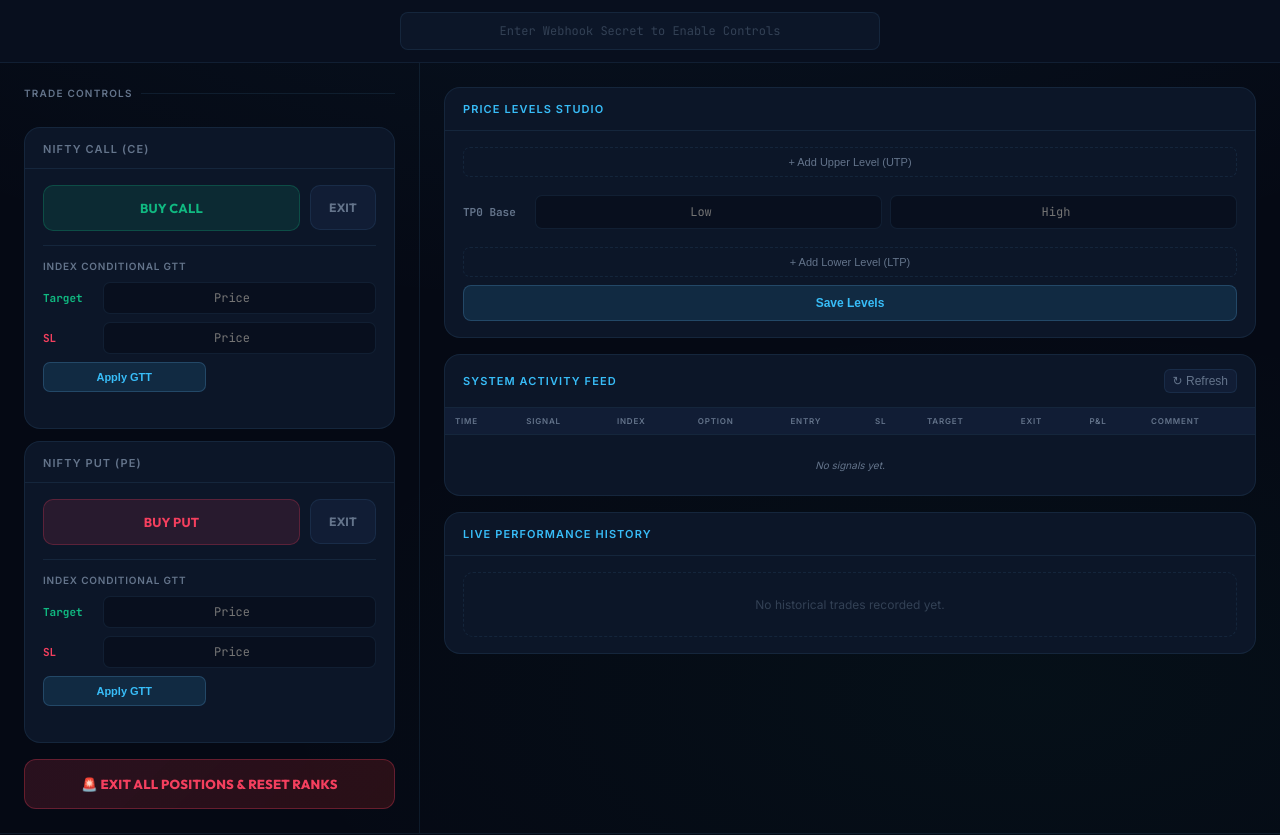
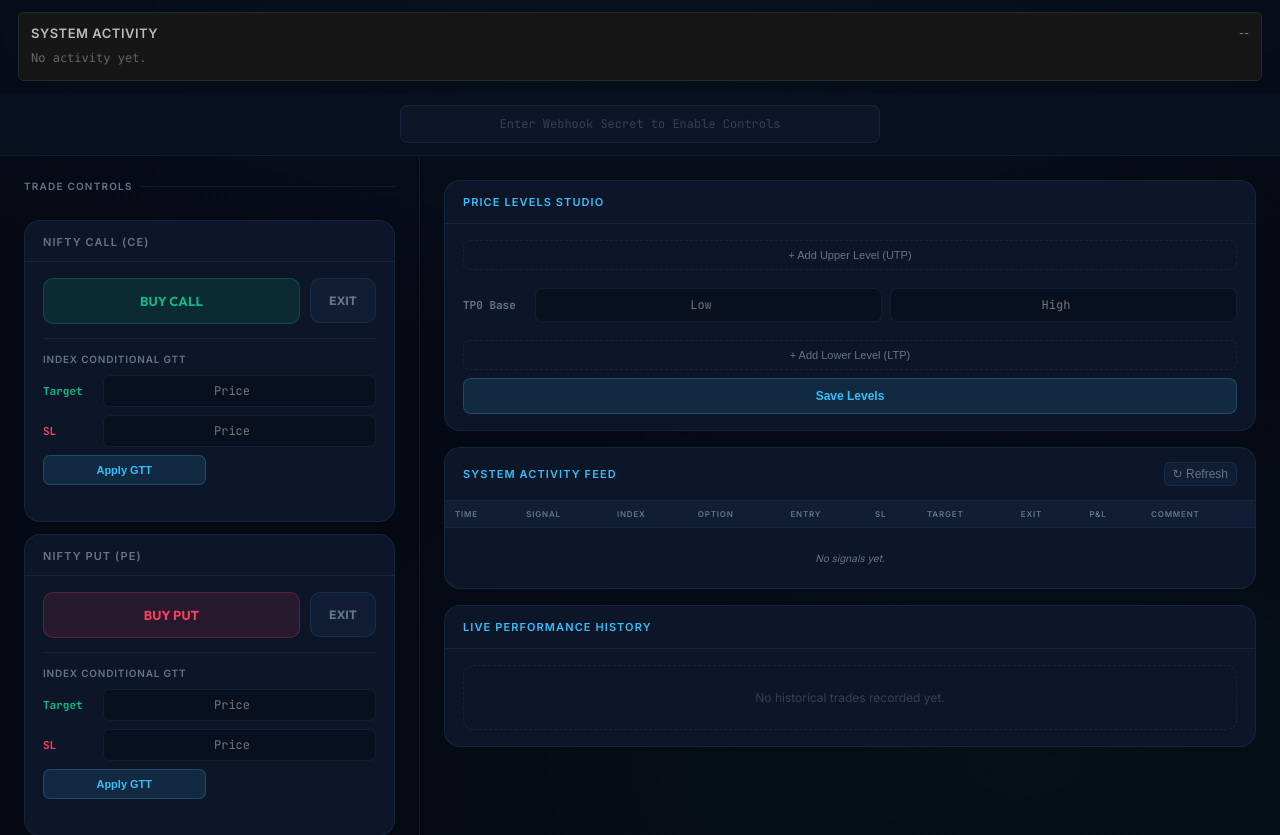
Before and after one commit to Sreekanth1995/TradingAgent, a Flask app: page / in a window 1280 px wide. Shown: the part 60-895 px from the top of the page. Run offline with Flask 3, Linux system fonts and the light colour scheme.

Commit message:
feat(dashboard): poll /activity-logs every 5s + sticky 🚨 banner
Closes the audit's #20 finding: every _add_activity_log 🚨 alarm was
going to a deque the dashboard never read. The operator only learned
about problems by SSH-ing in or noticing money missing.

  • Adds a top-of-page sticky banner that activates the moment any
    rendered activity log entry contains 🚨, surfacing the alarm with
    the count of additional alarms below it.

  • Adds a SYSTEM ACTIVITY panel that polls /activity-logs every 5s
    (matching refreshState cadence) and renders the most recent 20
    entries, color-coded red for 🚨 lines.

  • HTML escapes &, <, > in log content before innerHTML rendering
    (text-node context, so quotes aren't an escape vector).

Pair with the Slack webhook (previous commit) so 🚨 alarms hit two
operator-visible surfaces.

Co-Authored-By: Claude Opus 4.7 (1M context) <noreply@anthropic.com>

```diff
--- a/templates/index.html
+++ b/templates/index.html
@@ -1035,6 +1035,34 @@
             </button>
         </div>
     </header>
+
+    <!-- 🚨 ALARM BANNER (PR #9a T3a) — sticky, only visible when active alarms exist -->
+    <div id="alarm-banner" role="alert"
+         style="display:none; position:sticky; top:0; z-index:9999;
+                background:#7c1f1f; color:#ffe; padding:10px 18px;
+                font-family:ui-monospace,SFMono-Regular,Menlo,Consolas,monospace;
+                font-size:14px; line-height:1.4; border-bottom:2px solid #ffb500;
+                box-shadow:0 4px 12px rgba(124,31,31,0.6);">
+        <strong>🚨 ALARM</strong> &mdash; <span id="alarm-banner-msg">checking…</span>
+        <span style="float:right; opacity:0.7; font-size:12px;" id="alarm-banner-count"></span>
+    </div>
+
+    <!-- ACTIVITY LOG PANEL — recent system events, last 20 entries -->
+    <section id="activity-log-panel"
+             aria-label="System activity"
+             style="margin:12px 18px; padding:12px;
+                    background:#161616; border:1px solid #2a2a2a; border-radius:6px;">
+        <div style="display:flex; justify-content:space-between; align-items:center; margin-bottom:8px;">
+            <strong style="color:#bbb; font-size:13px; letter-spacing:0.5px;">SYSTEM ACTIVITY</strong>
+            <span id="activity-log-status" style="color:#888; font-size:11px;">--</span>
+        </div>
+        <div id="activity-log-list"
+             style="font-family:ui-monospace,SFMono-Regular,Menlo,Consolas,monospace;
+                    font-size:12px; line-height:1.6; max-height:260px; overflow-y:auto;
+                    color:#ddd;">
+            <span style="color:#666;">No activity yet.</span>
+        </div>
+    </section>
 
     <!-- AUTH STRIP -->
     <section class="auth-strip" aria-label="Authentication">
@@ -1263,6 +1291,12 @@
             }
             setInterval(refreshState, 5000);
             setInterval(refreshTradeFeed, 10000);
+            // PR #9a T3a — poll system activity logs so 🚨 alarms reach the operator.
+            // Without this the deque-only writes from server.py:_add_activity_log
+            // were invisible. The 5s cadence matches the existing refreshState
+            // tempo so the dashboard stays cheap.
+            refreshActivityLogs();
+            setInterval(refreshActivityLogs, 5000);
 
             // Handle Auth Success Redirect
             const params = new URLSearchParams(window.location.search);
@@ -1764,6 +1798,67 @@
             </tr>`;
         }
 
+        // PR #9a T3a — poll /activity-logs and render the last 20 entries.
+        // Sticky red banner activates whenever any rendered entry starts with 🚨,
+        // mirroring the Slack-webhook gating in server.py:_add_activity_log so the
+        // operator sees the alarm in two places (dashboard + Slack).
+        async function refreshActivityLogs() {
+            const secret = document.getElementById('secret').value.trim();
+            if (!secret) return;
+            try {
+                const res = await fetch('/activity-logs', {
+                    method: 'POST',
+                    headers: { 'Content-Type': 'application/json' },
+                    body: JSON.stringify({ secret })
+                });
+                const data = await res.json();
+                const listEl = document.getElementById('activity-log-list');
+                const statusEl = document.getElementById('activity-log-status');
+                const bannerEl = document.getElementById('alarm-banner');
+                const bannerMsg = document.getElementById('alarm-banner-msg');
+                const bannerCount = document.getElementById('alarm-banner-count');
+                if (data.status !== 'success' || !Array.isArray(data.logs)) {
+                    statusEl.textContent = 'unauthorized or error';
+                    return;
+                }
+                const logs = data.logs.slice(0, 20);
+                if (logs.length === 0) {
+                    listEl.innerHTML = '<span style="color:#666;">No activity yet.</span>';
+                    bannerEl.style.display = 'none';
+                    statusEl.textContent = '0 entries';
+                    return;
+                }
+                // Render entries (newest first per the deque ordering used in server.py)
+                listEl.innerHTML = logs.map(line => {
+                    const isAlarm = /🚨/.test(line);
+                    const color = isAlarm ? '#ff7878' : '#cfcfcf';
+                    const weight = isAlarm ? 'bold' : 'normal';
+                    // Escape HTML
+                    const safe = String(line)
+                        .replace(/&/g, '&amp;')
+                        .replace(/</g, '&lt;')
+                        .replace(/>/g, '&gt;');
+                    return `<div style="color:${color}; font-weight:${weight};">${safe}</div>`;
+                }).join('');
+                statusEl.textContent = `${logs.length} entries (refreshed ${new Date().toLocaleTimeString()})`;
+                // Sticky banner: visible if ANY 🚨 entry exists in the rendered slice
+                const alarms = logs.filter(l => /🚨/.test(l));
+                if (alarms.length > 0) {
+                    bannerEl.style.display = 'block';
+                    bannerMsg.textContent = alarms[0].replace(/^\s*\[\d{2}:\d{2}:\d{2}\]\s*/, '');
+                    bannerCount.textContent = alarms.length > 1
+                        ? `+${alarms.length - 1} more in feed`
+                        : '';
+                } else {
+                    bannerEl.style.display = 'none';
+                }
+            } catch (err) {
+                // Best-effort polling — surface the failure quietly.
+                const statusEl = document.getElementById('activity-log-status');
+                if (statusEl) statusEl.textContent = 'fetch error';
+            }
+        }
+
         async function refreshTradeFeed() {
             const secret = document.getElementById('secret').value.trim();
             if (!secret) return;
```
